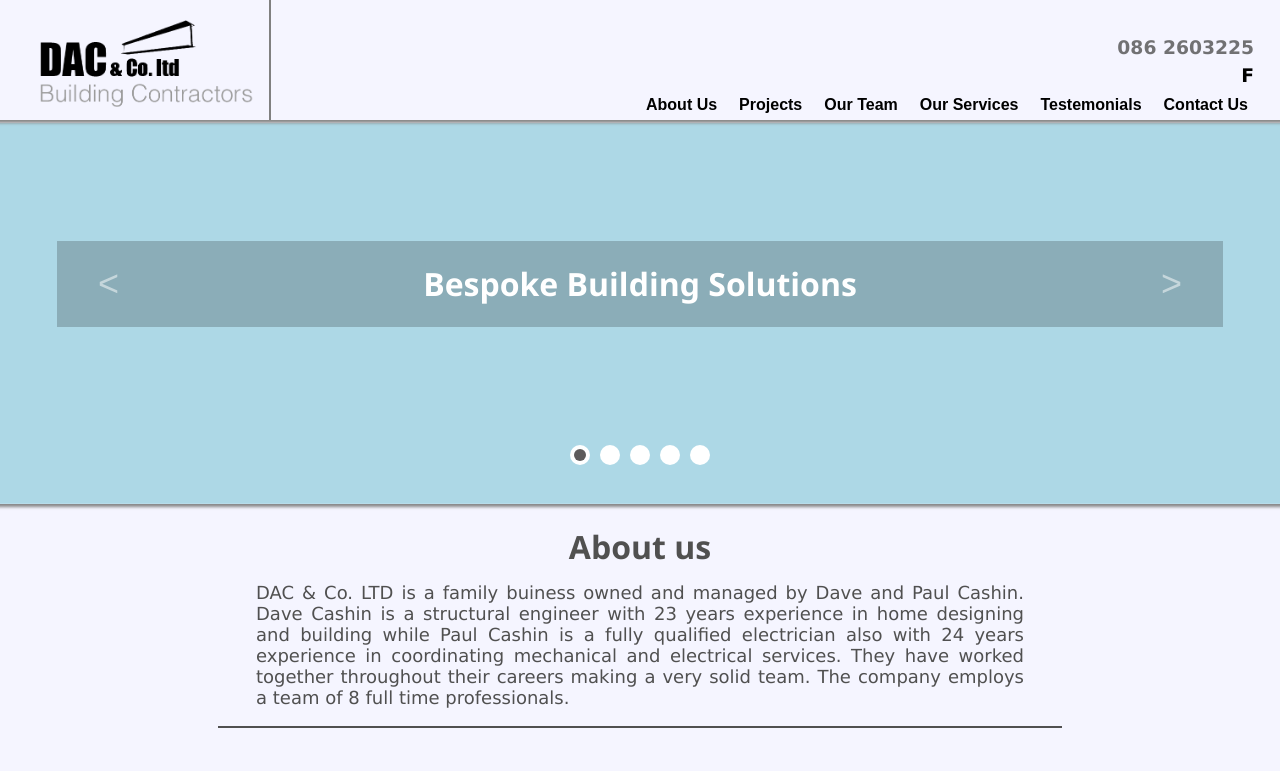
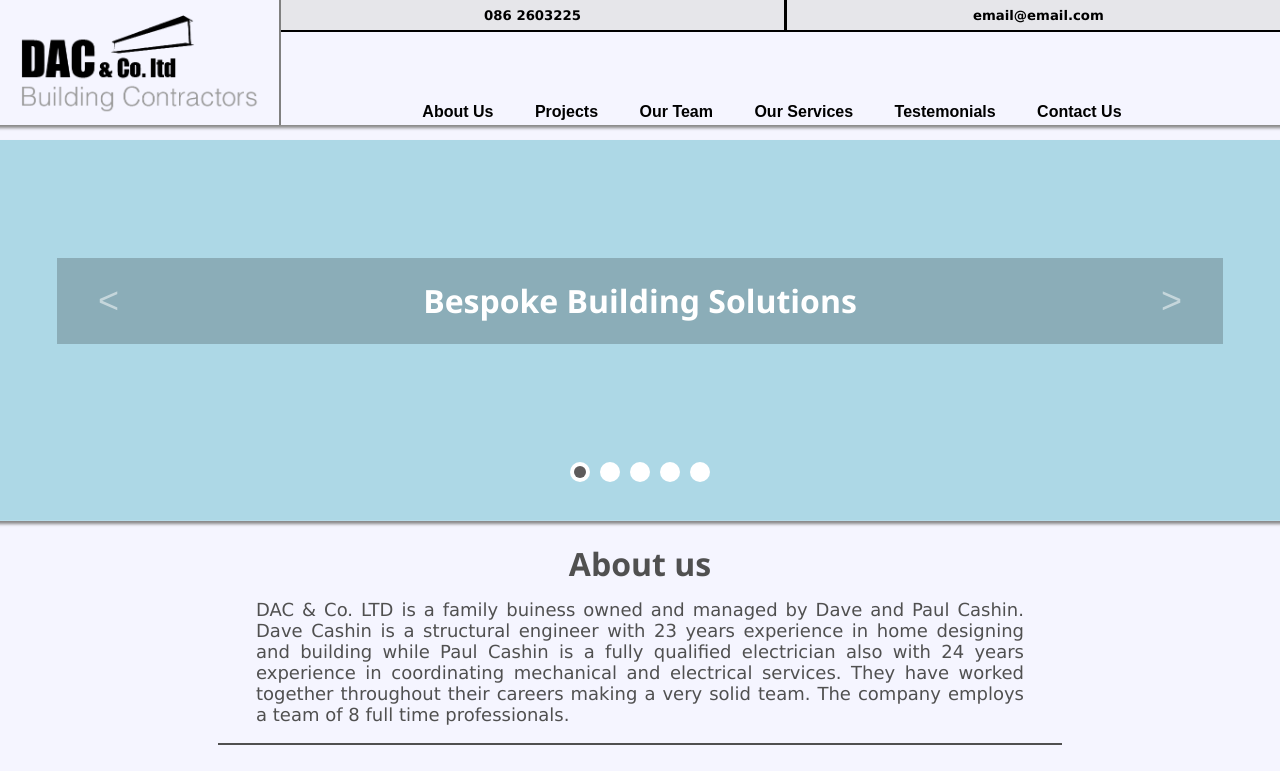
Before and after one commit to cashin-stephen/dac, a React (Create React App) app in the folder frontend/: page / in a window 1280 px wide. Shown: the top 771 px of the page. Built offline with nearby package versions, Linux system fonts and the light colour scheme.

Commit message:
added variable height to Header

```diff
--- a/frontend/src/Components/Contact.js
+++ b/frontend/src/Components/Contact.js
@@ -50,7 +50,7 @@ const Contact = ({getPosition}) => {
                             </div>
                         </div>
                         <label ><p className="formLabel">Message</p></label>
-                        <textarea rows={4} id="messageInput" name="messageInput" placeholder="Your Message..."></textarea>
+                        <textarea rows={5} id="messageInput" name="messageInput" placeholder="Your Message..."></textarea>
                         <div className="contactDetails">
                             <div className="nameContact">
                                 <input type="text" id="captchaPlaceHolder" name="nameInput"  placeholder="Captcha Here" /><br></br>
--- a/frontend/src/Components/Footer.js
+++ b/frontend/src/Components/Footer.js
@@ -8,7 +8,7 @@ const Footer = () => {
                 <p className="contactText">Designed By Stephen Cashin</p>
             </div>
             <div className="footerSection">
-                <p className="contactText">DAC 2023</p>
+                <p className="contactText">DAC {year}</p>
             </div>
         </div>
     )
--- a/frontend/src/Components/Gallery.js
+++ b/frontend/src/Components/Gallery.js
@@ -3,7 +3,7 @@ import RadioBrace from './Radio';
 
 const Gallery = () => {
 
-    const [messageIndex, setMessageIndex] = useState(0)
+    const [messageIndex, setMessageIndex] = useState(0);
     const [imgIndex, setImgIndex] = useState(0);
     const [messageList] = useState(["Bespoke Building Solutions", "Other Things", "A third Thing", "Four", "Five"])
     const [transition, setTransition] = useState("1s ease-out");
--- a/frontend/src/Components/Header.js
+++ b/frontend/src/Components/Header.js
@@ -1,7 +1,10 @@
 import logo from '.././images/DAC_TEXT_GIRDLE.png'
-
+import {useEffect, useState} from 'react';
 
 const Header = ({aboutY, projectY, teamY, servicesY, testemonialsY, contactY}) => {
+
+    const [logoHeight, setLogoHeight] = useState(100)
+    const [linkHeight, setLinkHeight] = useState(90)
 
     const headerOffset = 128;
 
@@ -10,15 +13,35 @@ const Header = ({aboutY, projectY, teamY, servicesY, testemonialsY, contactY}) =
         window.scrollTo({top: offset-headerOffset, left: 0, behavior: 'smooth'});
     }
 
+    const resizeHeader = () => {
+        const documentElement = document.documentElement;
+        if(documentElement.scrollTop < 50) {
+            setLogoHeight(100);
+            setLinkHeight(90);
+        }
+        else {
+            setLogoHeight(65);
+            setLinkHeight(55);
+        }
+    }
+
+    useEffect(() => {
+        window.addEventListener("scroll", () => resizeHeader());
+    }, []);
+
     return (
         <header className = "header">
-            <img className = "logo" src={logo} alt="DAC & Co. ltd Building Contractors"/>
+            <img className = "logo" src={logo} style={{height: logoHeight}} alt="DAC & Co. ltd Building Contractors"/>
             <div className="info">
-                <h3 className="phoneNum" >086 2603225</h3>
-                <div className="offLinks">
-                    <h3 className="headerItems">F</h3>
+                <div className="headerContact">
+                    <div className="headerEmail">
+                        <h5>086 2603225</h5>
+                    </div>
+                    <div className="headerEmail">
+                        <h5>email@email.com</h5>
+                    </div>
                 </div>
-                <div className="localLinks">
+                <div className="localLinks" style={{height: linkHeight}}>
                     <button className="localLinkButton" onClick={() => movePage(aboutY)}>About Us</button>
                     <button className="localLinkButton" onClick={() => movePage(projectY)}>Projects</button>
                     <button className="localLinkButton" onClick={() => movePage(teamY)}>Our Team</button>
--- a/frontend/src/index.css
+++ b/frontend/src/index.css
@@ -32,9 +32,8 @@ h3 {
   font-family:'Lucida Sans', 'Lucida Sans Regular', 'Lucida Grande', 'Lucida Sans Unicode', Geneva, Verdana, sans-serif
 }
 
-h4 {
-  margin-left:25px;
-  font-family:Arial, Helvetica, sans-serif
+h5 {
+  font-family:'Lucida Sans', 'Lucida Sans Regular', 'Lucida Grande', 'Lucida Sans Unicode', Geneva, Verdana, sans-serif
 }
 
 p {
@@ -168,42 +167,32 @@ p {
   width: 101%;
   display: flex;
   background-color: #f5f5ff;
-  justify-content: space-between;
-  align-items: end;
   position: fixed;
   right:0;
   left:0;
   top: 0;
   box-shadow: -3px 3px 3px #888888;
-  z-index: 1;
+  z-index: 2;
 }
 
 .logo {
-  height: 90px;
   width: auto;
-
-  margin-left: 3%;
-  margin-right:-150px;
-  padding-top: 20px;
+  padding-top: 15px;
   padding-bottom: 10px;
-  padding-right: 15px;
+  padding-right: 20px;
+  padding-left: 20px;
   border: 0px;
   border-right: 2px;
   border-style: solid;
   border-color: gray;
+  transition: 1s ease-in-out
 }
 
 .info {
   display: flex;
   flex-direction: column;
-  align-items: end;
-  margin-right: 3%;
-}
-.offLinks {
-  display:flex;
-  flex-direction: row;
-  justify-content: space-evenly;
-  margin-top: -30px;
+  width: 100%;
+  height: 100%;
 }
 
 .emailLink {
@@ -211,16 +200,34 @@ p {
   width: auto;
   color: black;
 }
+.headerContact {
+  background-color: rgb(220,220,220,0.6);
+  display: flex;
+  flex-direction: row;
+  height: 30px;
+  width: 100%;
+  border-bottom: 2px solid rgb(0,0,0);
+}
+
+.headerEmail {
+  height: 100%;
+  align-items: center;
+  justify-content: center;
+  width: 50%;
+  display: flex;
+  border-right: 3px solid rgb(0,0,0);
+}
 
 .localLinks {
   display:flex;
   flex-direction: row;
-  justify-content: space-evenly;
-  margin-top: -10px;
+  align-items:last baseline;
+  justify-content: center;
   white-space: nowrap;
   font-family:'Franklin Gothic Medium', 'Arial Narrow', Arial, sans-serif;
-  gap:10px;
-  margin-bottom: 5px;
+  gap:3%;
+  margin-right: 30px;
+  transition: 1s ease-in-out
 }
 
 .localLinkButton {
@@ -243,7 +250,7 @@ p {
   flex-direction: column;
   align-items: center;
   justify-content: space-between;
-  margin-top: 123px;
+  margin-top: 140px;
   margin-left: -0.6%;
   box-shadow: -3px 3px 3px #888888;
 }
```
